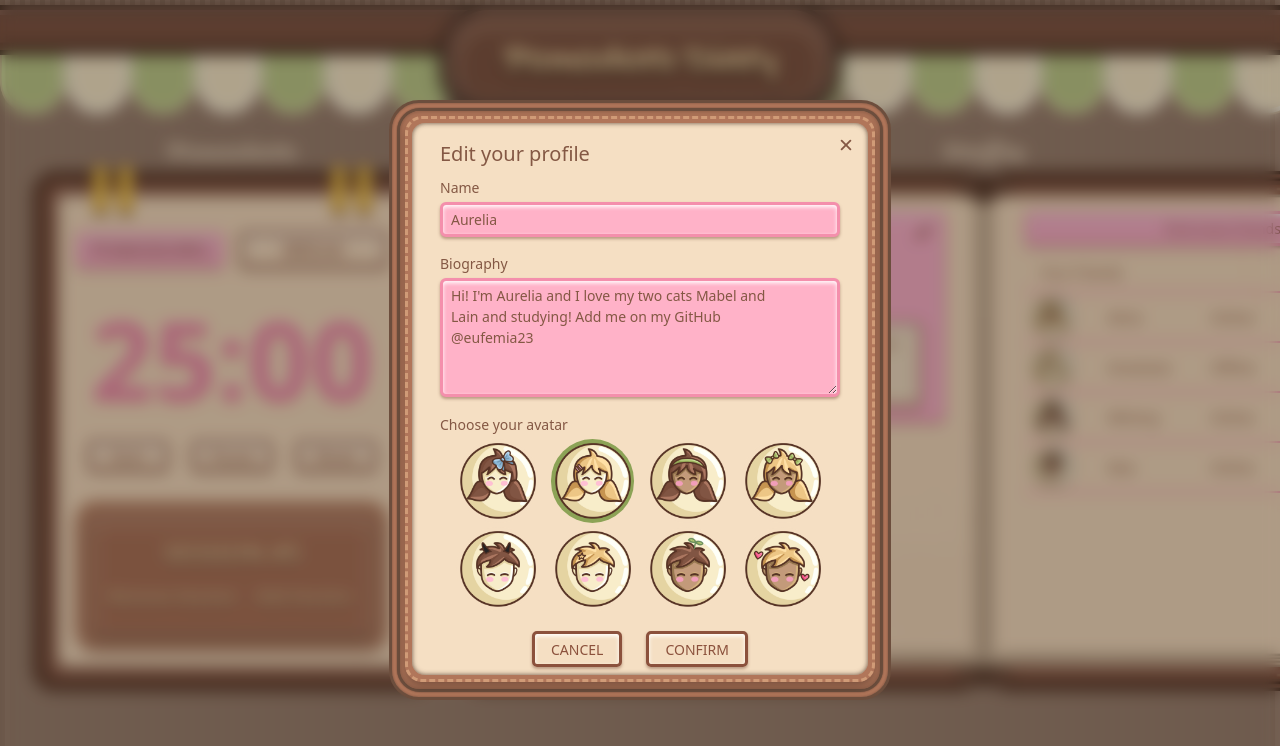
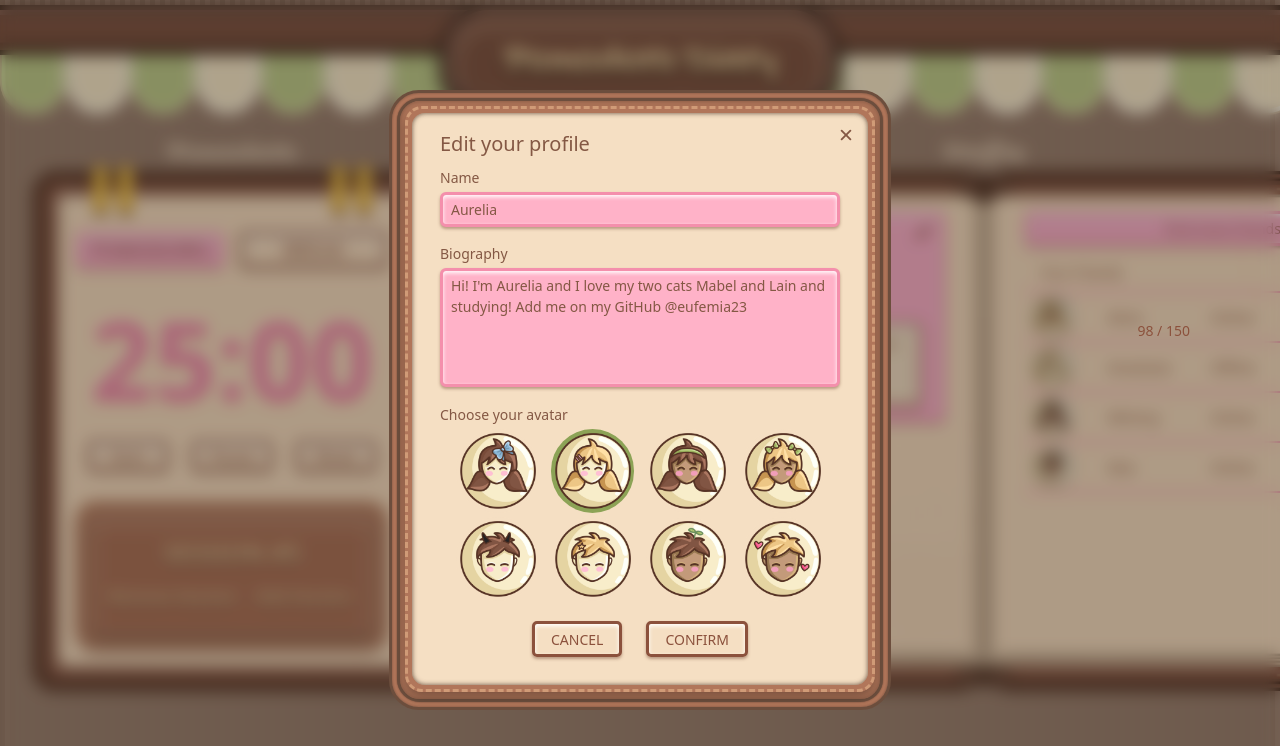
Before and after one commit to eufemia23/Pomodoro-Website, a React (Vite) app: page /profile in a window 1280 px wide. Both pictures are taken after a click on the icon 923 px from the left and 232 px from the top of the page. Shown: the top 746 px of the page. Built offline with nearby package versions, Linux system fonts and the light colour scheme; a web font is replaced by a local one.

Commit message:
Added max character limit to bio input field

```diff
--- a/src/components/EditProfileModal.tsx
+++ b/src/components/EditProfileModal.tsx
@@ -35,11 +35,13 @@ const EditProfileModal = ({
   };
 
   const [inputValueBio, setInputValueBio] = useState(userBio);
+  const [inputBioChar, setInputBioChar] = useState(inputValueBio.length);
 
   const handleChangeBio = (e: {
     target: { value: SetStateAction<string> };
   }) => {
     setInputValueBio(e.target.value);
+    setInputBioChar(e.target.value.length);
   };
 
   const handleSubmit = (e: { preventDefault: () => void }) => {
@@ -51,7 +53,6 @@ const EditProfileModal = ({
     localStorage.storedUserBio = JSON.stringify(inputValueBio);
     localStorage.storedUserAvatar = JSON.stringify(chosenAvatar);
     onClose();
-
   };
 
   const [chosenAvatar, setChosenAvatar] = useState(userAvatar);
@@ -66,10 +67,10 @@ const EditProfileModal = ({
       onClick={closeModal}
       className="fixed inset-0 backdrop-blur-sm bg-blend-darken bg-black/30 text-primary-brown flex justify-center items-center"
     >
-      <div className="border-[3.5px] border-wood-shadow bg-wood-warm rounded-[30px] inset-shadow-[0px_0px_3px_rgba(0,0,0,0.3)] h-150">
-        <div className="border-[3.5px] border-wood-shadow bg-wood-warm rounded-[23px] m-[5px] inset-shadow-[0px_0px_5px_rgba(0,0,0,0.3)] shadow-[0px_0px_2px_rgba(0,0,0,0.4)] h-146">
-          <div className="m-[5px] border-darker-white border-3 rounded-[17px] border-dashed shadow-[0px_5px_10px_rgba(0,0,0,0.3)] h-141.5">
-            <div className="bg-primary-white m-1 rounded-[13px] inset-shadow-[0px_0px_5px_rgba(65,44,31,0.8)] font-bubbly text-wood-primary  h-138">
+      <div className="border-[3.5px] border-wood-shadow bg-wood-warm rounded-[30px] inset-shadow-[0px_0px_3px_rgba(0,0,0,0.3)] h-155">
+        <div className="border-[3.5px] border-wood-shadow bg-wood-warm rounded-[23px] m-[5px] inset-shadow-[0px_0px_5px_rgba(0,0,0,0.3)] shadow-[0px_0px_2px_rgba(0,0,0,0.4)] h-151">
+          <div className="m-[5px] border-darker-white border-3 rounded-[17px] border-dashed shadow-[0px_5px_10px_rgba(0,0,0,0.3)] h-146.5">
+            <div className="bg-primary-white m-1 rounded-[13px] inset-shadow-[0px_0px_5px_rgba(65,44,31,0.8)] font-bubbly text-wood-primary h-143">
               <div className="flex justify-end">
                 <button
                   className="pt-3 h-4 pr-3 text-[20px] hover:text-[23px] duration-100 ease-linear hover:cursor-pointer active:text-primary-pink "
@@ -96,10 +97,16 @@ const EditProfileModal = ({
                     <textarea
                       value={inputValueBio}
                       onChange={handleChangeBio}
-                      rows="5"
+                      rows={5}
+                      maxLength={150}
                       placeholder="Insert your new bio"
-                      className="border-3 rounded-md border-primary-pink w-100 py-1 pl-2 outline-0 bg-light-pink pr-12 shadow-[0px_2px_3px_rgba(132,88,68,0.5)] inset-shadow-sm inset-shadow-white"
+                      className="resize-none border-3 rounded-md border-primary-pink w-100 py-1 px-2 outline-0 bg-light-pink shadow-[0px_2px_3px_rgba(132,88,68,0.5)] inset-shadow-sm inset-shadow-white"
                     />
+                    <div
+                      className={`absolute right-22.5 top-80 ${inputBioChar === 150 ? "text-red-600" : "text-light-brown"}`}
+                    >
+                      {inputBioChar} / 150
+                    </div>
 
                     <div>
                       <div className="mt-3 mb-1">Choose your avatar</div>
--- a/src/components/ProfileLoggedIn.tsx
+++ b/src/components/ProfileLoggedIn.tsx
@@ -174,8 +174,6 @@ const removeFriend = (index: number) => {
         <RemoveFriendModal
           onClose={() => setShowRemoveFriendModal(false)}
           name={removedFriendName}
-          friends={friends}
-          setFriends={setFriends}
           onRemove={() => removeFriend(removedFriendIndex)}
         />
       )}
--- a/src/components/RemoveFriendModal.tsx
+++ b/src/components/RemoveFriendModal.tsx
@@ -10,7 +10,7 @@ const RemoveFriendModal = ({ onClose, name, onRemove }) => {
     }
   };
 
-  const removeFriend = (e) => {
+  const removeFriend = () => {
     onRemove()
     onClose();
   }
```
